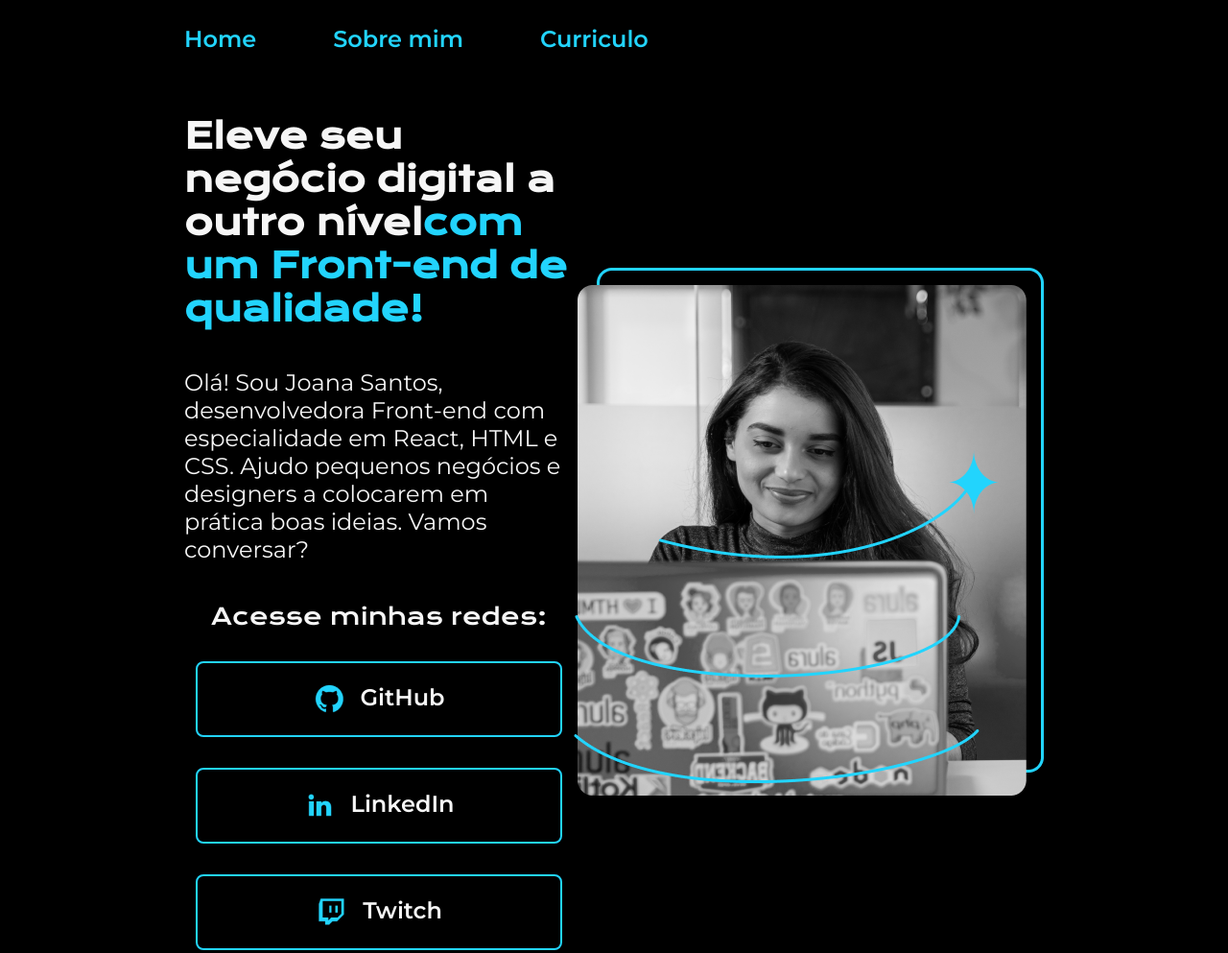
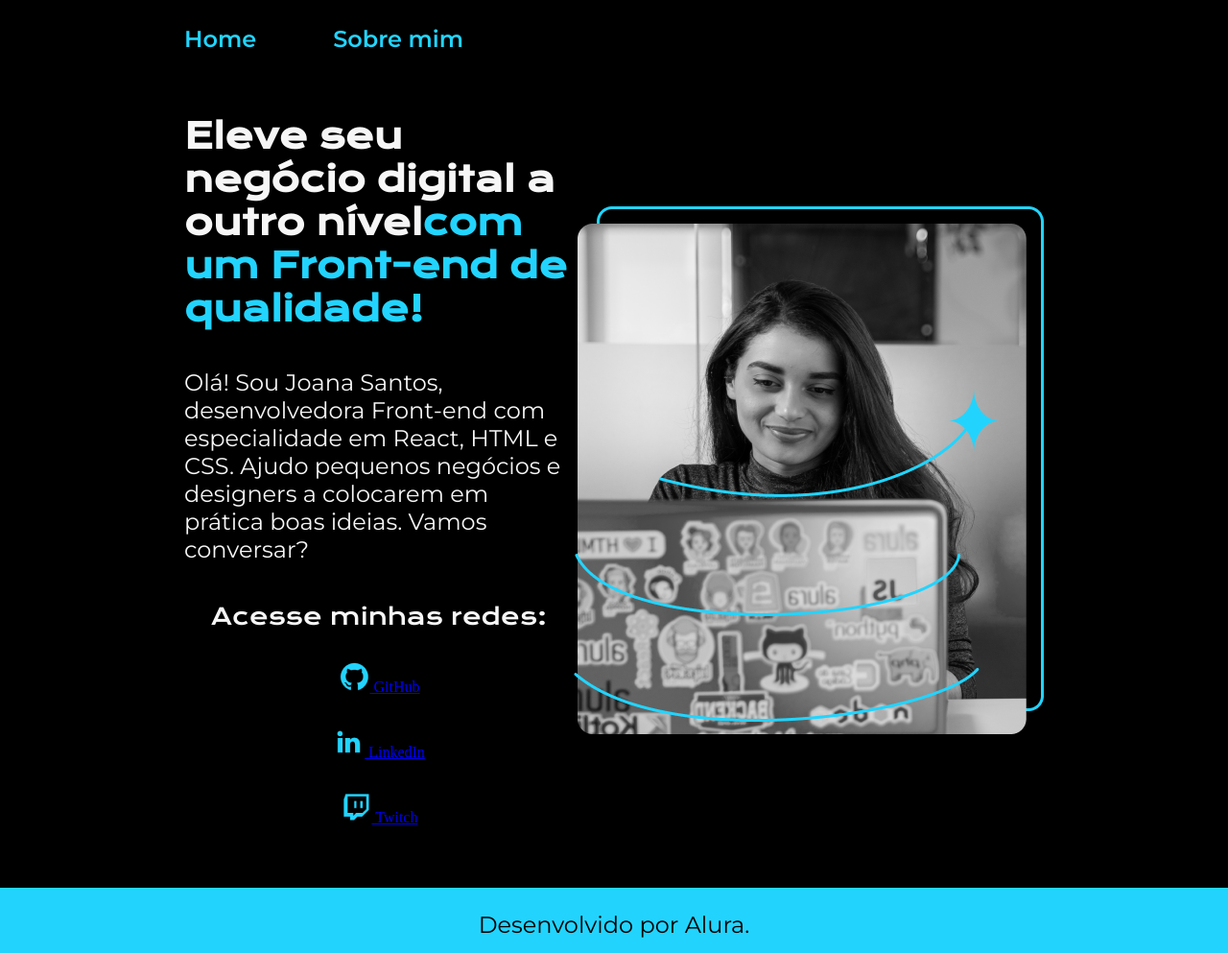
Before and after one commit to selenitye/portifolio-figma, a plain HTML site: page index.html in a window 1280 px wide. Shown: the top 993 px of the page at 96% size. Drawn offline with nearby package versions, Linux system fonts and the light colour scheme.

```diff
--- a/index.html
+++ b/index.html
@@ -13,7 +13,6 @@
         <nav class="cabecalho_menu">
            <a class="cabecalho_menu_link" href="index.html">Home</a>
            <a class="cabecalho_menu_link" href="about.html">Sobre mim</a>
-           <a class="cabecalho_menu_link" href="curriculo.html">Curriculo</a>
         </nav>
     </header>
     <main class="apresentacao">
@@ -28,21 +27,21 @@
             conversar?</p>
             <div class="apresentacao__links">
                 <h2 class="apresentacao_links_subtitulo">Acesse minhas redes:</h2>
-                <a class="apresentacao__links__link" href="https://github.com/selenitye">
+                <a class="apresentacao__links__navegacao" href="https://github.com/selenitye">
                     <img src="./assets/github.png">
                     GitHub
                 </a>
-                <a class="apresentacao__links__link" href="https://linkedin.com/in/selenitye">
+                <a class="apresentacao__links__navegacao" href="https://linkedin.com/in/selenitye">
                     <img src="./assets/linkedin.png">
                     LinkedIn
                 </a>
-                <a class="apresentacao__links__link" href="https://twitch.tv/selenitye">
+                <a class="apresentacao__links__navegacao" href="https://twitch.tv/selenitye">
                     <img src="./assets/twitch.png">
                     Twitch
                 </a>
             </div>
         </section>
-        <img src="./assets/img.png" alt="Foto da Joana Santos programando">
+        <img class="apresentacao_imagem" src="./assets/img.png" alt="Foto da Joana Santos programando">
     </main>
     <footer class="rodape">
         <p>Desenvolvido por Alura.</p>
```
